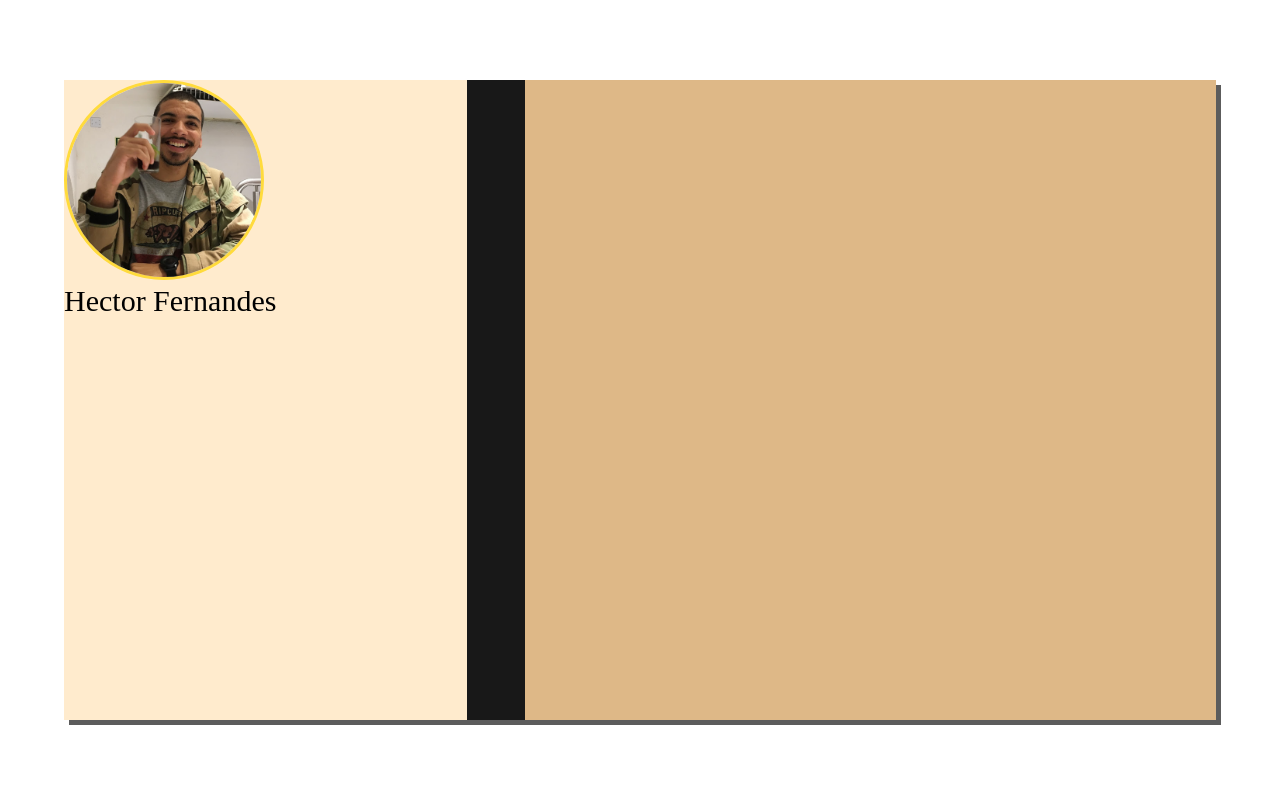
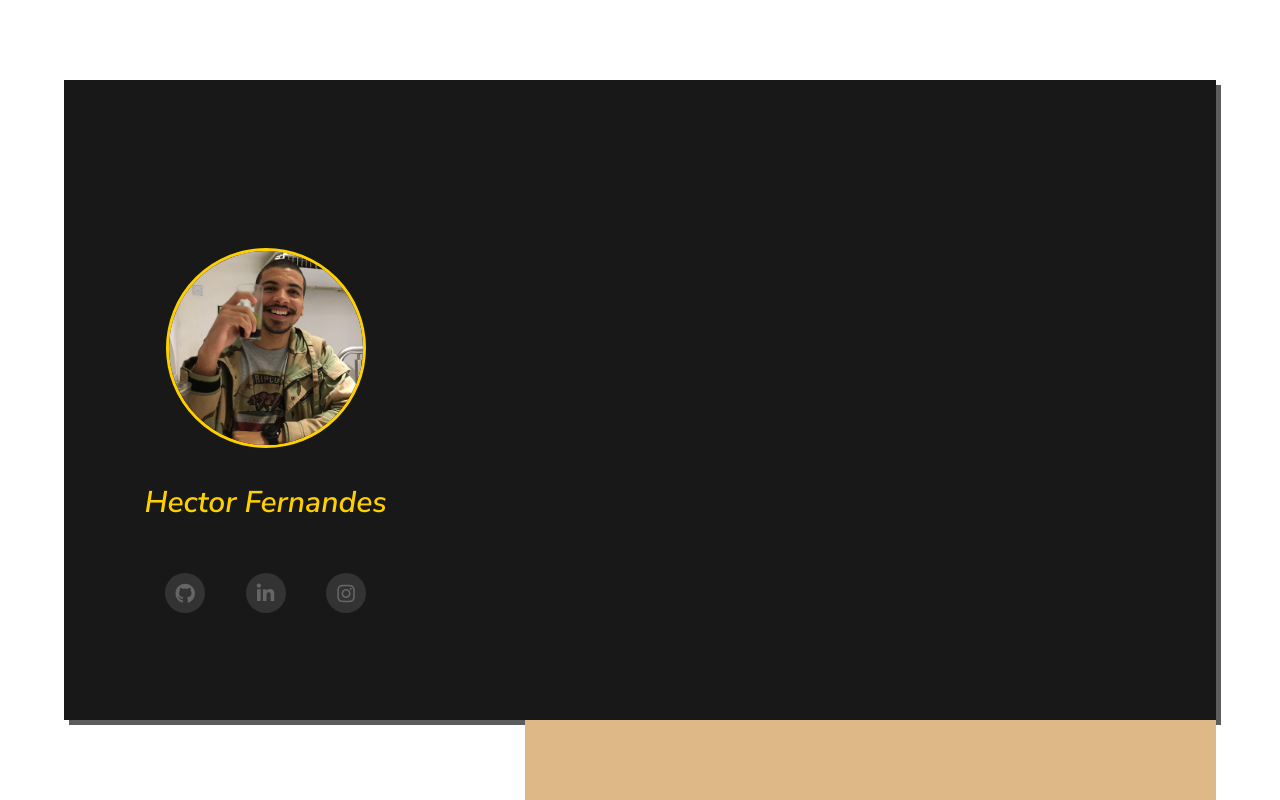
Before and after one commit to devhector/devhector.github.io, a plain HTML site: page index.html in a window 1280 px wide. Shown: the top 800 px of the page. Drawn offline with Linux system fonts and the light colour scheme.

Commit message:
refinando o content-left

```diff
--- a/index.html
+++ b/index.html
@@ -4,6 +4,7 @@
     <meta charset="UTF-8">
     <meta name="viewport" content="width=device-width, initial-scale=1.0">
     <link rel="stylesheet" href="./src/style.css">
+    <link rel="stylesheet" href="https://use.fontawesome.com/releases/v5.6.3/css/all.css" integrity="sha384-UHRtZLI+pbxtHCWp1t77Bi1L4ZtiqrqD80Kn4Z8NTSRyMA2Fd33n5dQ8lWUE00s/" crossorigin="anonymous">
     <title>Hector Fernandes</title>
 </head>
 <body>
@@ -13,8 +14,27 @@
                 <img src="./img/me.png" class="me" alt="Hector Fernnades">
                 <div class="name">Hector Fernandes</div>
             </div>
-            <div class="social"></div>
+            <div class="social">
+                <ul id='s-perfil'>
+                    <li>
+                      <a href="https://github.com/hectorhu17" target="_blank">
+                        <i class="fab fa-github"></i>
+                      </a>
+                    </li>
+                    <li>
+                      <a href="https://www.linkedin.com/in/hector-fernandes/" target="_blank">
+                        <i class="fab fa-linkedin-in"></i>
+                      </a>
+                      </li>
+                    <li>
+                      <a href="https://www.instagram.com/dev.hector/" target="_blank">
+                        <i class="fab fa-instagram"></i>
+                      </a>
+                    </li>
+                </ul>
+            </div>
         </div>
+        <div class="med-bar"></div>
         <div class="right-content">
             <div class="nav"></div>
             <div class="resume"></div>
--- a/src/style.css
+++ b/src/style.css
@@ -1,3 +1,5 @@
+@import url('https://fonts.googleapis.com/css2?family=Nunito+Sans:ital,wght@1,600&display=swap');
+
 *{
     padding: 0;
     margin: 0;
@@ -17,31 +19,48 @@
 
 .left-content{
     float: left;
-    background-color: blanchedalmond;
+    /*background-color: blanchedalmond;*/
     width: 35%;
     height: 100%;
+    position: absolute;
+    align-content: center;
+    justify-content: center;
+    text-align: center;
 }
 
 .perfil{
     justify-content: center;
     align-content: center;
+    padding-top: 20%;
 }
 
 .me {
     width: 200px;
     height: 200px;
-    border: 3px solid #ffdb3c;
+    border: 3px solid #ffd000;
     border-radius: 320px;
     transition: all .2s ease-in-out;
 }
 
 .me:hover {
-    transform: scale(1.05);
+  color: #ffd000;
+  box-shadow: 0 0 5px #ffd000;
+  text-shadow: 0 0 5px #ffd000;
 }
 
 .name{
+    padding: 30px;
     font-size: 30px;
     min-width: 30px;
+    font-family: 'Nunito Sans', sans-serif;
+    color: #ffd000;
+}
+
+.med-bar{
+  float: none;
+  /*background-color: coral;*/
+  width: 3%;
+  height: 100%;
 }
 
 .right-content{
@@ -50,3 +69,55 @@
     width: 60%;
     height: 100%;
 }
+
+#s-perfil {
+    margin: 0;
+    padding: 0;
+    display: flex;
+    text-align: center;
+    justify-content: center;
+  }
+
+  #s-perfil li {
+    list-style: none;
+    margin: 5% 5%;
+  }
+
+  #s-perfil li a {
+    position: relative;
+    display: block;
+    width: 40px;
+    height: 40px;
+    text-align: center;
+    line-height: 43px;
+    background: #333;
+    border-radius: 50%;
+    font-size: 20px;
+    color: #666;
+    transition: .5s;
+  }
+
+  #s-perfil li a::before {
+    content: '';
+    position: absolute;
+    top: 0;
+    left: 0;
+    width: 100%;
+    height: 100%;
+    border-radius: 50%;
+    background: #ffd000;
+    transition: .5s;
+    transform: scale(.9);
+    z-index: -1;
+  }
+
+  #s-perfil li a:hover::before {
+    transform: scale(1.1);
+    box-shadow: 0 0 15px #ffd000;
+  }
+
+  #s-perfil li a:hover {
+    color: #ffd000;
+    box-shadow: 0 0 5px #ffd000;
+    text-shadow: 0 0 5px #ffd000;
+  }
```
